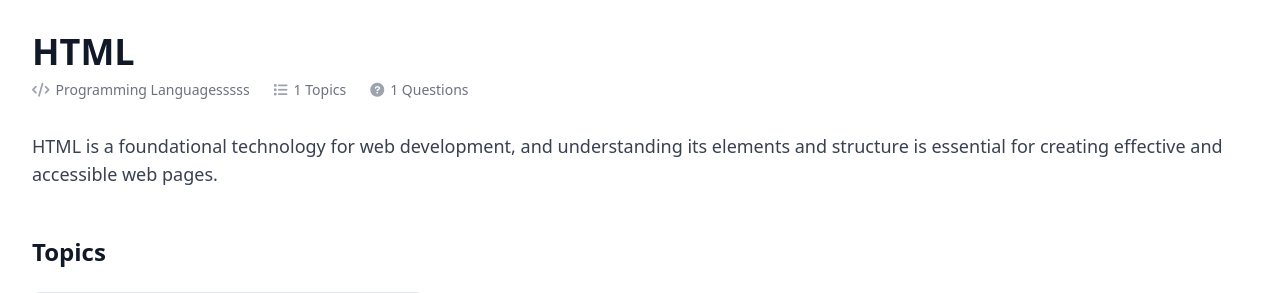
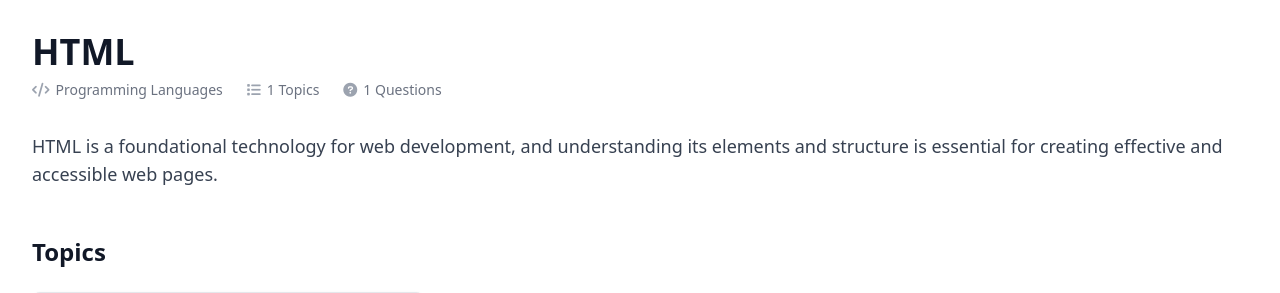
Before and after one commit to GKARTEEK/Techstack, a Django app: page /languages/html/ in a window 1280 px wide. Shown: the part 64-357 px from the top of the page. Run offline with Django 5.2, Linux system fonts and the light colour scheme; data comes from the database, SQL or seed files in the repository; data that the repository does not hold is empty; some libraries are stand-ins or nearby versions.

Commit message:
Update language_detail.html

```diff
--- a/templates/languages/language_detail.html
+++ b/templates/languages/language_detail.html
@@ -13,7 +13,7 @@
                 <div class="mt-1 flex flex-col sm:flex-row sm:flex-wrap sm:mt-0 sm:space-x-6">
                     <div class="mt-2 flex items-center text-sm text-gray-500">
                         <i class="fas fa-code flex-shrink-0 mr-1.5 text-gray-400"></i>
-                        Programming Languagesssss
+                        Programming Languages
                     </div>
                     <div class="mt-2 flex items-center text-sm text-gray-500">
                         <i class="fas fa-list flex-shrink-0 mr-1.5 text-gray-400"></i>
```
